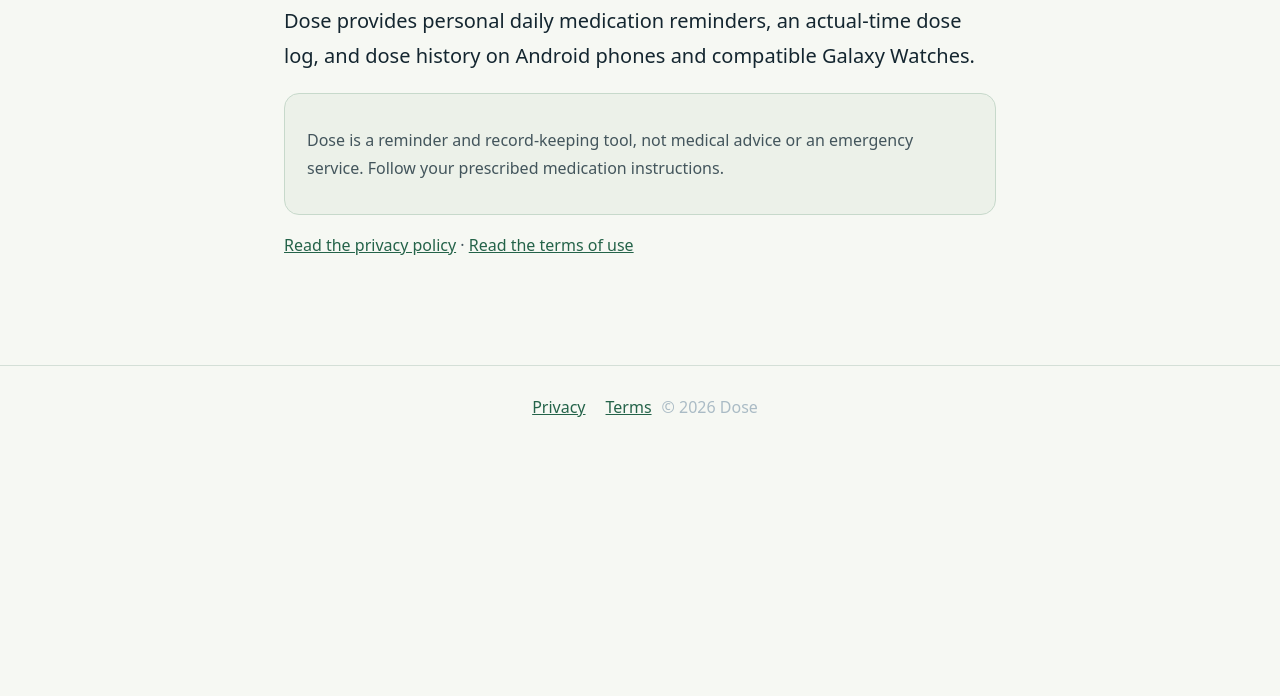
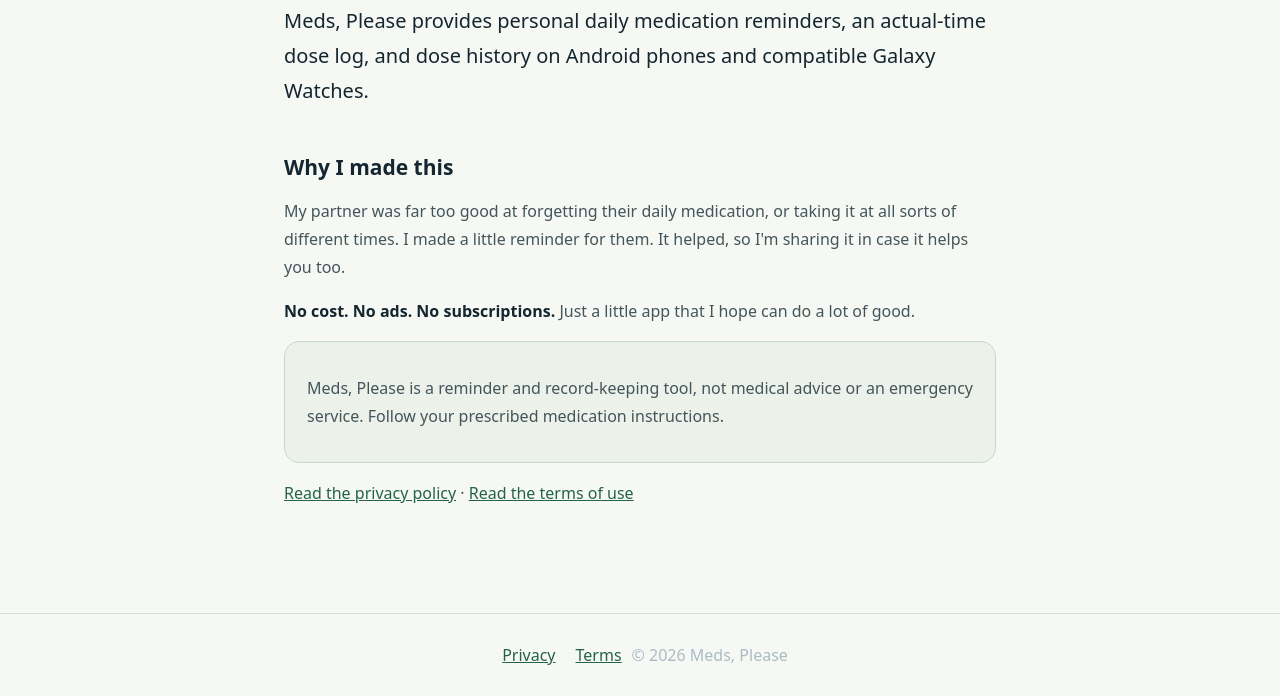
Before and after one commit to renchey/dose-legal, a plain HTML site: page index.html in a window 1280 px wide. Shown: the part 250-946 px from the top of the page. Before the commit the page ends 800 px from the top, so only its background shows below. Drawn offline with Linux system fonts and the light colour scheme.

Commit message:
docs: introduce Meds, Please and its origin story

```diff
--- a/index.html
+++ b/index.html
@@ -1 +1 @@
-<!doctype html><html lang="en-GB"><head><meta charset="UTF-8"><meta name="viewport" content="width=device-width,initial-scale=1"><title>Dose — Medication reminders</title><link rel="stylesheet" href="style.css"></head><body><header><a href="index.html">dose.</a></header><main><div class="eyebrow">Android &amp; Wear OS</div><h1>One less thing to remember.</h1><p class="lead">Dose provides personal daily medication reminders, an actual-time dose log, and dose history on Android phones and compatible Galaxy Watches.</p><div class="callout"><p>Dose is a reminder and record-keeping tool, not medical advice or an emergency service. Follow your prescribed medication instructions.</p></div><p><a href="privacy.html">Read the privacy policy</a> · <a href="terms.html">Read the terms of use</a></p></main><footer><a href="privacy.html">Privacy</a><a href="terms.html">Terms</a><span>© 2026 Dose</span></footer></body></html>
+<!doctype html><html lang="en-GB"><head><meta charset="UTF-8"><meta name="viewport" content="width=device-width,initial-scale=1"><title>Meds, Please — Medication reminders</title><link rel="stylesheet" href="style.css"></head><body><header><a href="index.html">meds, please.</a></header><main><div class="eyebrow">Android &amp; Wear OS</div><h1>One less thing to remember.</h1><p class="lead">Meds, Please provides personal daily medication reminders, an actual-time dose log, and dose history on Android phones and compatible Galaxy Watches.</p><h2>Why I made this</h2><p>My partner was far too good at forgetting their daily medication, or taking it at all sorts of different times. I made a little reminder for them. It helped, so I'm sharing it in case it helps you too.</p><p><strong>No cost. No ads. No subscriptions.</strong> Just a little app that I hope can do a lot of good.</p><div class="callout"><p>Meds, Please is a reminder and record-keeping tool, not medical advice or an emergency service. Follow your prescribed medication instructions.</p></div><p><a href="privacy.html">Read the privacy policy</a> · <a href="terms.html">Read the terms of use</a></p></main><footer><a href="privacy.html">Privacy</a><a href="terms.html">Terms</a><span>© 2026 Meds, Please</span></footer></body></html>
```
